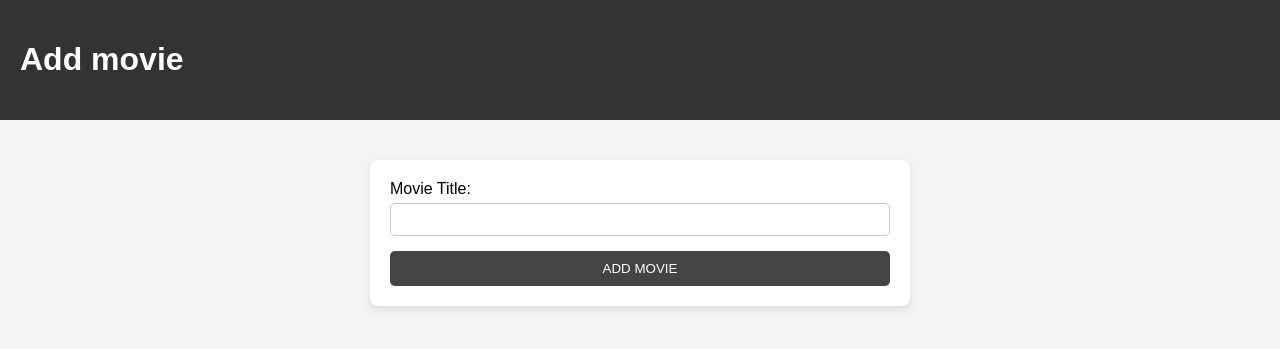
After one commit to tech-girl-sa/moviweb_app, a Flask app: page /users/1/add_movie in a window 1280 px wide. The commit adds this page. Shown: the top 349 px of the page. Run offline with Flask 3, Linux system fonts and the light colour scheme.

Commit message:
add add movie feature

```diff
--- a/app.py
+++ b/app.py
@@ -3,7 +3,8 @@ import os
 from flask import Flask, render_template, request, redirect, url_for
 
 from datamanager.data_manager import SQLiteDataManager
-from datamanager.data_models import User
+from datamanager.data_models import User, Movie
+from omdb_api import OMDbApi
 
 basedir = os.path.abspath(os.path.dirname(__file__))
 db_path = os.path.join(basedir, 'data', 'movies.sqlite')
@@ -54,5 +55,33 @@ def edit_movie(user_id, movie_id):
         message=f"Movie {movie.name} successfully updated!"
         return redirect(url_for("user_movies", user_id=user_id, message=message))
 
+
+@app.route('/users/<user_id>/add_movie', methods=["GET","POST"])
+def add_movie(user_id):
+    if request.method == "GET":
+        manual_entry = request.args.get("manual_entry", "").lower() == "true"
+        show_modal = request.args.get("show_modal", "").lower() == "true"
+        if  show_modal:
+            return render_template('add_movie.html', show_modal=True, user_id=user_id,
+                                   manual_entry=manual_entry)
+        else:
+            return render_template('add_movie.html', user_id=user_id, manual_entry=manual_entry)
+    else:
+        data = dict(request.form)
+        if len(data) == 1:
+            title= data["name"]
+            try:
+                movie_data = OMDbApi.get_movie(title)
+                movie = Movie(**movie_data)
+            except:
+                return redirect(url_for("add_movie", user_id=user_id, show_modal=True) )
+        else:
+            movie = Movie(**data)
+        movie.user_id = user_id
+        data_manager.add_movie(movie)
+        message = f"Movie {movie.name} successfully added!"
+        return redirect(url_for("user_movies", user_id=user_id, message=message))
+
+
 if __name__=="__main__":
     app.run(debug=True)
--- a/omdb_api.py
+++ b/omdb_api.py
@@ -27,7 +27,6 @@ class OMDbApi:
                 raise OMDbApiException(response["Error"])
             elif "Title" in response:
                 title =  response["Title"]
-                print(response)
                 rating = cls.get_rating_from_response(response)
                 year = response.get("Year", None)
                 poster = response.get("Poster", "")
--- /dev/null
+++ b/templates/add_movie.html
@@ -0,0 +1,64 @@
+<!DOCTYPE html>
+<html lang="en">
+<head>
+    <meta charset="UTF-8">
+    <meta name="viewport" content="width=device-width, initial-scale=1.0">
+    <title>User Movies - MovieWeb App</title>
+      <link rel="stylesheet" href="https://cdnjs.cloudflare.com/ajax/libs/font-awesome/6.0.0-beta3/css/all.min.css">
+    <link rel="stylesheet" href="{{url_for('static', filename='css/common.css')}}">
+    <link rel="stylesheet" href="{{url_for('static', filename='css/add_movie.css')}}">
+  <link rel="stylesheet" href="{{url_for('static', filename='css/edit_movie.css')}}">
+</head>
+<body>
+    <header>
+        <h1>Add movie</h1>
+    </header>
+
+    <main>
+        {% if manual_entry %}
+        <form  method="post" class="movie-form">
+            <label for="name">Movie Title:</label>
+            <input type="text" id="name" name="name" required>
+            <label for="director">Director:</label>
+            <input type="text" id="director" name="director" >
+
+            <label for="year">Year:</label>
+            <input type="number" id="year" name="year" required>
+
+            <label for="rating">Rating (1-10):</label>
+            <input type="number" id="rating" name="rating" min="1" max="10" >
+
+            <label for="poster">Poster URL:</label>
+            <input type="url" id="poster" name="poster">
+
+            <label for="country">Country:</label>
+            <input type="text" id="country" name="country" >
+
+            <button type="submit" class="submit-button">Add Movie</button>
+        </form>
+         {% else %}
+        <form method="post" class="movie-form">
+              <label for="name">Movie Title:</label>
+              <input type="text" class="name" name="name" required>
+              <button type="submit" class="submit-button">Add Movie</button>
+        </form>
+
+        {% endif %}
+      <div id="not-found-modal" class="modal {% if not show_modal %}hidden{% endif %}">
+    <div class="modal-content">
+        <p>
+          Movie was not found in ImDB. Please check your spelling of the title.
+          if you are sure and still want to continue with the same title please
+          click on Manual Add button.
+        </p>
+      <div class="modal-actions">
+        <a href="{{url_for('add_movie', user_id=user_id, manual_entry=True)}}" id="manual-add-button" class="manual-add-button">Manual Add</a>
+        <a href="{{url_for('add_movie', user_id=user_id)}}" class="retry-button">
+            <i class="fa fa-redo"></i> Retry
+        </a>
+        </div>
+    </div>
+      </div>
+    </main>
+</body>
+</html>
--- a/templates/user_movies.html
+++ b/templates/user_movies.html
@@ -12,7 +12,7 @@
     <header>
         <h1>Favorite Movies of {{user.name}}</h1>
          <div class="add-movie-container">
-            <a href="/add_movie" class="add-movie-button">
+            <a href="{{url_for('add_movie', user_id=user.id)}}" class="add-movie-button">
                 <span class="icon">➕</span> Add Movie
             </a>
         </div>
@@ -26,7 +26,9 @@
             {% for movie in movies %}
             <article class="movie-card">
                 <div class="movie-poster">
-                    <img src="{{movie.poster}}" alt="Movie Poster">
+                    <img
+                            src="{% if movie.poster %}{{movie.poster}}{% else %}https://placehold.co/400x600?text=Missing+Photo&font=roboto {% endif %}"
+                            alt="Movie Poster">
                 </div>
                 <div class="movie-details">
                     <h2 class="movie-title">{{ movie.name }} <span class="movie-year">({{ movie.year }})</span> </h2>
```
Also changed, not shown: static/css/add_movie.css (added, +69 -0 lines).
